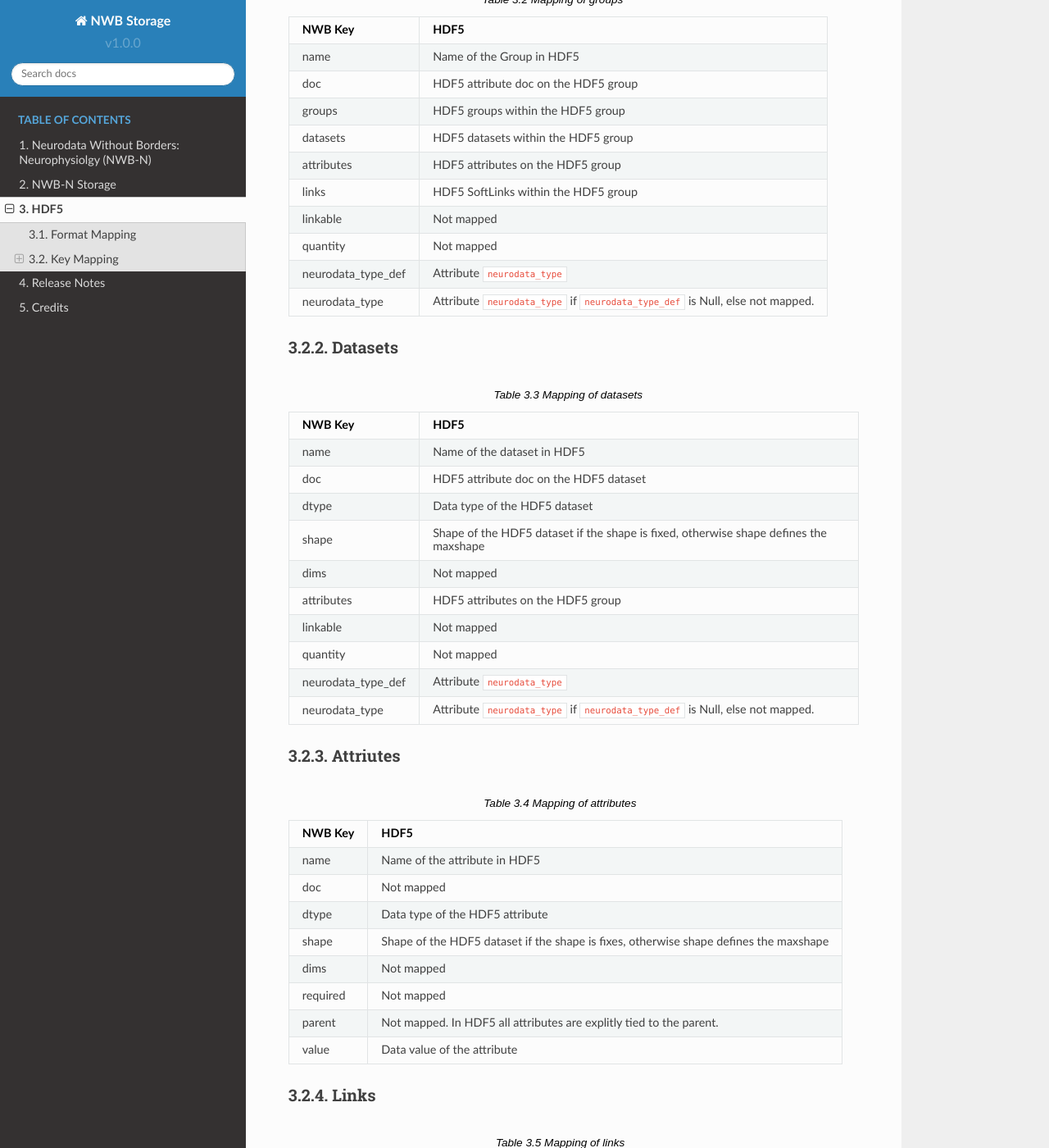
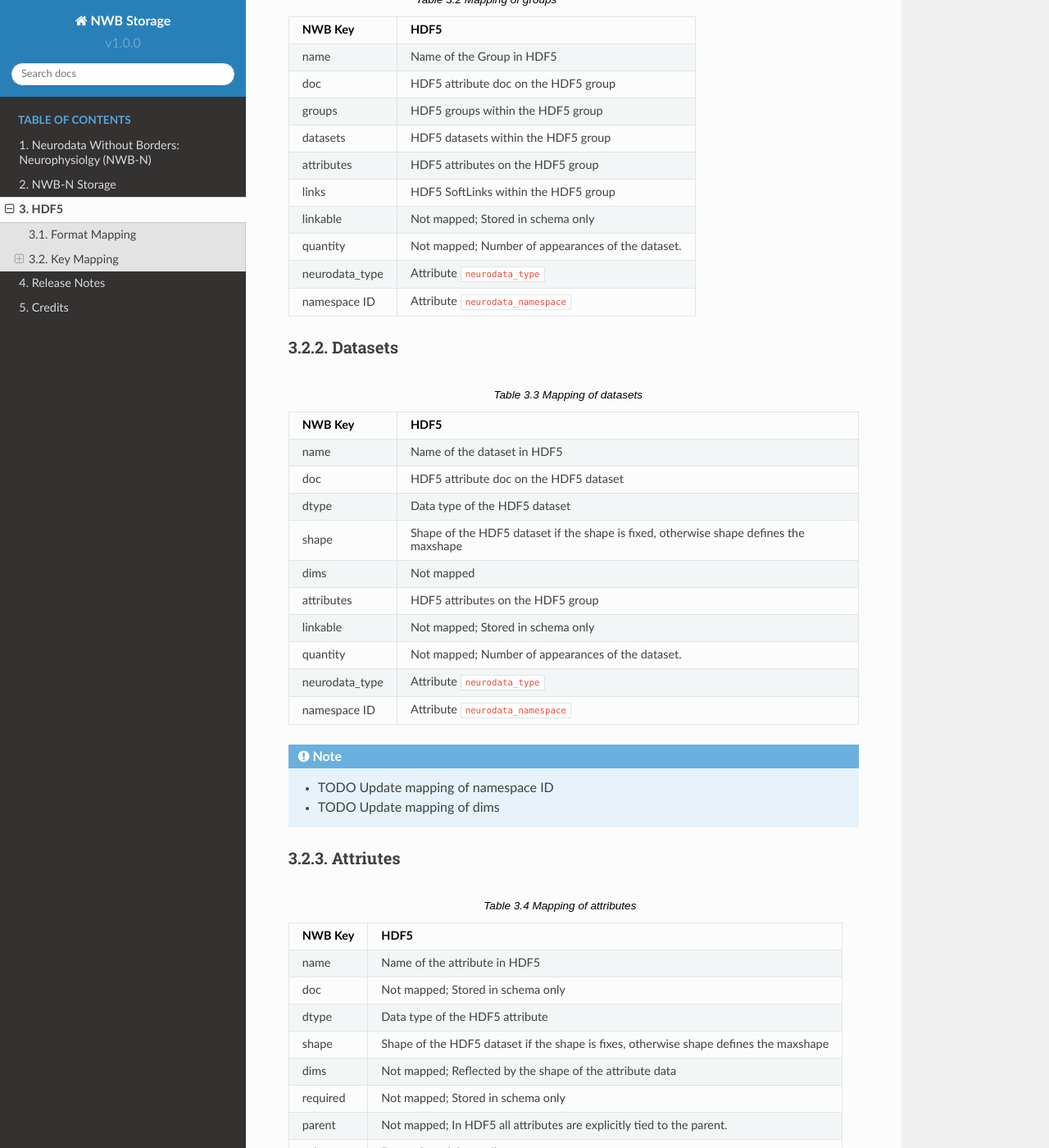
Before and after one commit to NeurodataWithoutBorders/nwb-schema, a Sphinx documentation site: the page built from docs/storage/source/storage_hdf5.rst, in a window 1280 px wide and 1400 px high, scrolled down 1079 px. Shown: the whole window at 82% size. Built offline with Sphinx 7.4.7 and the Read the Docs theme 2.0.0, drawn with Linux system fonts in a browser that asks for light colours; some of the changed text lies outside the part shown.

Commit message:
Updated documentation of the storage

```diff
--- a/docs/storage/source/storage_hdf5.rst
+++ b/docs/storage/source/storage_hdf5.rst
@@ -67,10 +67,10 @@ Groups
     datasets                      HDF5 datasets within the HDF5 group
     attributes                    HDF5 attributes on the HDF5 group
     links                         HDF5 SoftLinks within the HDF5 group
-    linkable                      Not mapped
-    quantity                      Not mapped
-    neurodata_type_def            Attribute ``neurodata_type``
-    neurodata_type                Attribute ``neurodata_type`` if ``neurodata_type_def`` is Null, else not mapped.
+    linkable                      Not mapped; Stored in schema only
+    quantity                      Not mapped; Number of appearances of the dataset.
+    neurodata_type                Attribute ``neurodata_type``
+    namespace ID                  Attribute ``neurodata_namespace``
     ============================  ======================================================================================
 
 
@@ -92,12 +92,16 @@ Datasets
     shape                         Shape of the HDF5 dataset if the shape is fixed, otherwise shape defines the maxshape
     dims                          Not mapped
     attributes                    HDF5 attributes on the HDF5 group
-    linkable                      Not mapped
-    quantity                      Not mapped
-    neurodata_type_def            Attribute ``neurodata_type``
-    neurodata_type                Attribute ``neurodata_type`` if ``neurodata_type_def`` is Null, else not mapped.
+    linkable                      Not mapped; Stored in schema only
+    quantity                      Not mapped; Number of appearances of the dataset.
+    neurodata_type                Attribute ``neurodata_type``
+    namespace ID                  Attribute ``neurodata_namespace``
     ============================  ======================================================================================
 
+.. note::
+
+    * TODO Update mapping of namespace ID
+    * TODO Update mapping of dims
 
 Attriutes
 ---------
@@ -111,12 +115,12 @@ Attriutes
     NWB Key                       HDF5
     ============================  ======================================================================================
     name                          Name of the attribute in HDF5
-    doc                           Not mapped
+    doc                           Not mapped; Stored in schema only
     dtype                         Data type of the HDF5 attribute
     shape                         Shape of the HDF5 dataset if the shape is fixes, otherwise shape defines the maxshape
-    dims                          Not mapped
-    required                      Not mapped
-    parent                        Not mapped. In HDF5 all attributes are explitly tied to the parent.
+    dims                          Not mapped; Reflected by the shape of the attribute data
+    required                      Not mapped; Stored in schema only
+    parent                        Not mapped; In HDF5 all attributes are explicitly tied to the parent.
     value                         Data value of the attribute
     ============================  ======================================================================================
 
@@ -133,6 +137,6 @@ Links
     NWB Key                       HDF5
     ============================  ======================================================================================
     name                          Name of the HDF5 Soft Link
-    doc                           Not mapped
+    doc                           Not mapped; Stored in schema only
     target_type                   Not mapped. The target type is determined by the type of the target of the HDF5 link
     ============================  ======================================================================================
```
